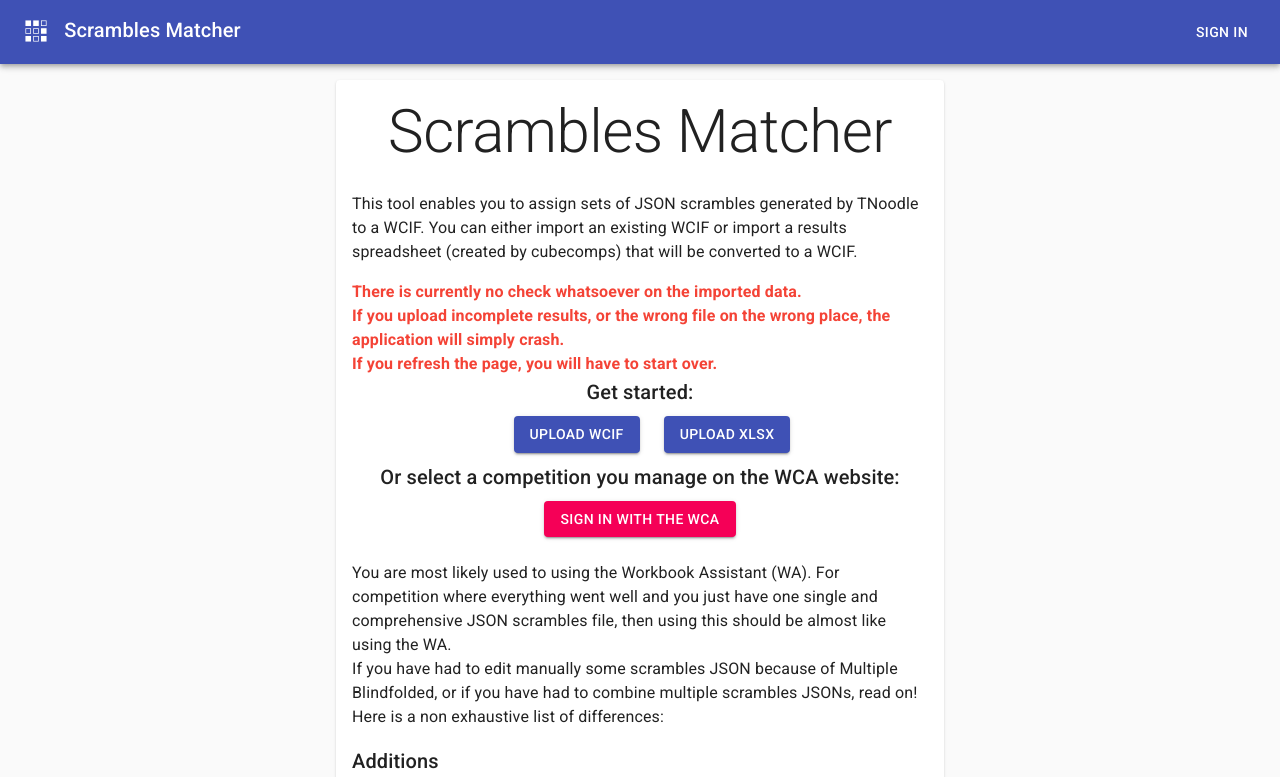
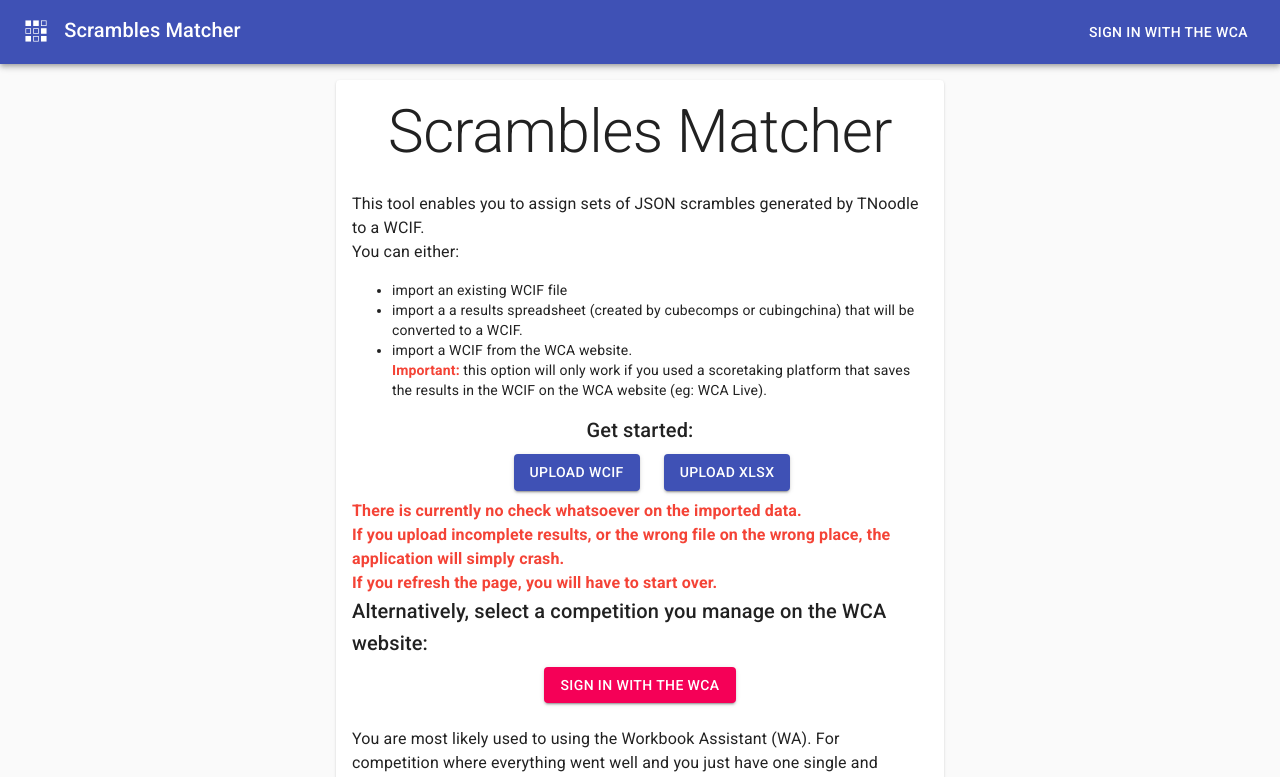
Before and after one commit to thewca/scrambles-matcher, a React (Create React App) app: page / in a window 1280 px wide. Shown: the top 777 px of the page. Built offline with nearby package versions, Linux system fonts and the light colour scheme.

Commit message:
Add some warning about the feature

```diff
--- a/src/components/App/Header.jsx
+++ b/src/components/App/Header.jsx
@@ -32,7 +32,7 @@ const Header = ({ user }) => {
           <Typography>{user.name}</Typography>
         ) : (
           <Button color="inherit" onClick={signIn}>
-            Sign in
+            Sign in with the WCA
           </Button>
         )}
       </Toolbar>
--- a/src/components/ImportWCIF/ImportWCIF.jsx
+++ b/src/components/ImportWCIF/ImportWCIF.jsx
@@ -133,18 +133,31 @@ const ImportWCIF = ({
           </Typography>
           <Typography paragraph>
             This tool enables you to assign sets of JSON scrambles generated by
-            TNoodle to a WCIF. You can either import an existing WCIF or import
-            a results spreadsheet (created by cubecomps) that will be converted
-            to a WCIF.
+            TNoodle to a WCIF.
+            <br />
+            You can either:
           </Typography>
-          <Typography color="error" style={{ fontWeight: 'bold' }}>
-            There is currently no check whatsoever on the imported data.
-            <br />
-            If you upload incomplete results, or the wrong file on the wrong
-            place, the application will simply crash.
-            <br />
-            If you refresh the page, you will have to start over.
-          </Typography>
+          <ul>
+            <li>import an existing WCIF file</li>
+            <li>
+              import a a results spreadsheet (created by cubecomps or
+              cubingchina) that will be converted to a WCIF.
+            </li>
+            <li>
+              import a WCIF from the WCA website.
+              <br />
+              <Typography
+                component="span"
+                color="error"
+                variant="body2"
+                style={{ fontWeight: 'bold' }}
+              >
+                Important:
+              </Typography>{' '}
+              this option will only work if you used a scoretaking platform that
+              saves the results in the WCIF on the WCA website (eg: WCA Live).
+            </li>
+          </ul>
           <Grid
             container
             direction="column"
@@ -198,8 +211,16 @@ const ImportWCIF = ({
                 </Button>
               </label>
             </Grid>
+            <Typography color="error" style={{ fontWeight: 'bold' }}>
+              There is currently no check whatsoever on the imported data.
+              <br />
+              If you upload incomplete results, or the wrong file on the wrong
+              place, the application will simply crash.
+              <br />
+              If you refresh the page, you will have to start over.
+            </Typography>
             <Typography variant="h6" className={classes.h6}>
-              Or select a competition you manage on the WCA website:
+              Alternatively, select a competition you manage on the WCA website:
             </Typography>
             {loading ? (
               <Loading />
```
